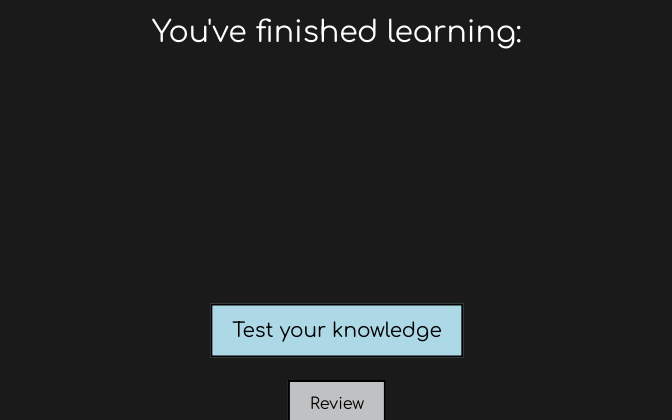
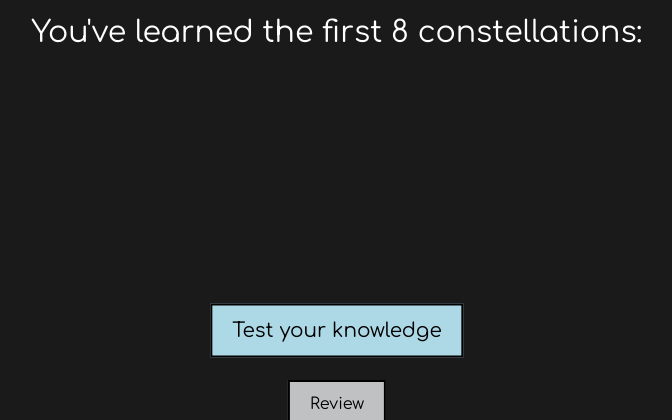
Before and after one commit to gsimp2/UI_constellations, a Flask app: page /quiz/start/1 in a window 1280 px wide. Shown: the part 56-476 px from the top of the page, without its empty margins (303-975 px from the left). Run offline with Flask 3, Linux system fonts and the light colour scheme; some libraries are stand-ins or nearby versions.

Commit message:
HW12 finished!

```diff
--- a/server.py
+++ b/server.py
@@ -163,7 +163,7 @@ def quiz_easy_page(round=None):
     if (round == "1"):
         names = learn1 + learn2
     else:
-        names = learn2 + learn3
+        names = learn3 + learn4
     print(names)
     random.shuffle(names)
 
--- a/templates/homepage.html
+++ b/templates/homepage.html
@@ -18,7 +18,7 @@
     });
     $('#quizbtn').click(function () {
       if (finished == "1") {
-        window.location.href = '/quiz/easy';
+        window.location.href = '/quiz/hard';
       }
     })
   })
--- a/templates/quiz_start.html
+++ b/templates/quiz_start.html
@@ -8,6 +8,15 @@
 <script>
   $(document).ready(function () {
 
+    if (round == "1") {
+      text = "You've learned the first 8 constellations:"
+    }
+    else {
+      text = "You've learned the second 8 constellations:"
+    }
+    let newHtml = `
+  <p class="welcome">`+ text + `</p>`
+    $('#title').append(newHtml);
     $('#learnbtn').click(function () {
       if (round == "1")
         window.location.href = '/learn/1';
@@ -26,9 +35,7 @@
 
 {% block content %}
 <div class="container">
-  <p class="welcome">
-    You've finished learning:
-  </p>
+  <div id="title"></div>
   <button class="btn quiz bottomposition" type="button" id="learnbtn">Review</button>
   <button class="btn learn topposition" type="button" id="quizbtn">Test your knowledge</button>
 </div>
```
